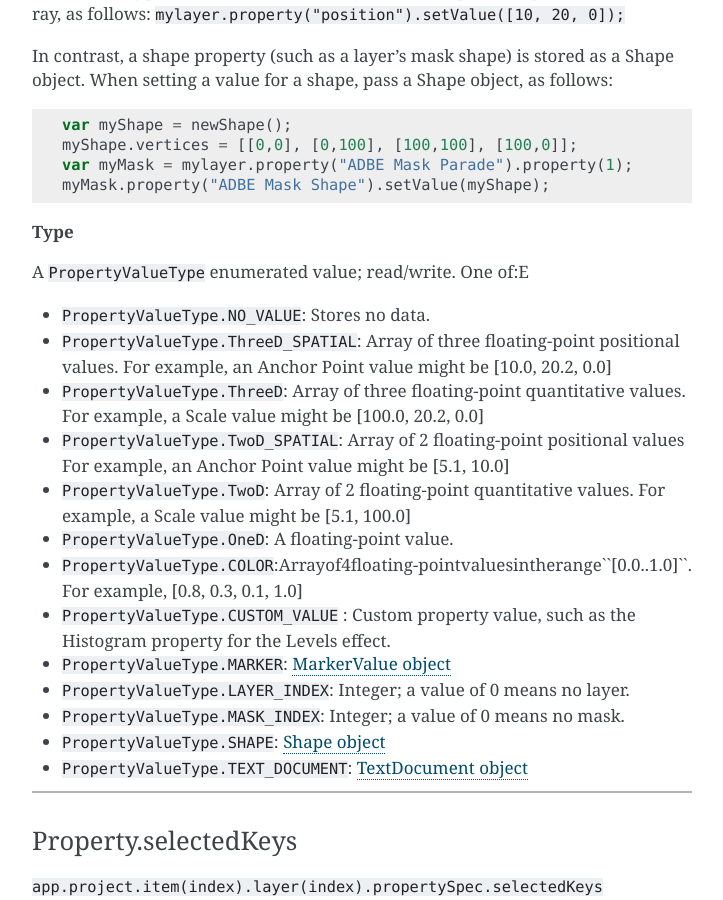
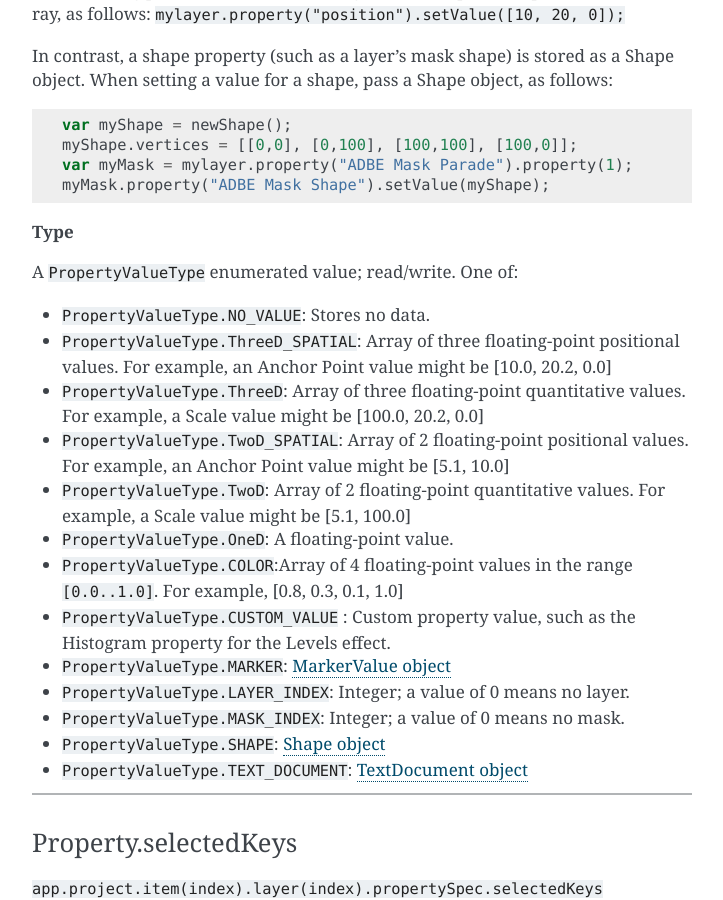
Before and after one commit to docsforadobe/after-effects-scripting-guide, a Sphinx documentation site: the page built from docs/property.rst, in a window 1280 px wide and 900 px high, scrolled down 8499 px. Shown: the whole window, without its empty margins (388-1111 px from the left). Built offline with Sphinx 7.4.7, drawn with Linux system fonts in a browser that asks for light colours.

Commit message:
Cleans up propertyValueType section

```diff
--- a/docs/property.rst
+++ b/docs/property.rst
@@ -409,15 +409,15 @@ In contrast, a shape property (such as a layer's mask shape) is stored as a Shap
 
 **Type**
 
-A ``PropertyValueType`` enumerated value; read/write. One of:E
+A ``PropertyValueType`` enumerated value; read/write. One of:
 
 -  ``PropertyValueType.NO_VALUE``: Stores no data.
 -  ``PropertyValueType.ThreeD_SPATIAL``: Array of three floating-point positional values. For example, an Anchor Point value might be [10.0, 20.2, 0.0]
 -  ``PropertyValueType.ThreeD``: Array of three floating-point quantitative values. For example, a Scale value might be [100.0, 20.2, 0.0]
--  ``PropertyValueType.TwoD_SPATIAL``: Array of 2 floating-point positional values For example, an Anchor Point value might be [5.1, 10.0]
+-  ``PropertyValueType.TwoD_SPATIAL``: Array of 2 floating-point positional values. For example, an Anchor Point value might be [5.1, 10.0]
 -  ``PropertyValueType.TwoD``: Array of 2 floating-point quantitative values. For example, a Scale value might be [5.1, 100.0]
 -  ``PropertyValueType.OneD``: A floating-point value.
--  ``PropertyValueType.COLOR``:Arrayof4floating-pointvaluesintherange``[0.0..1.0]``. For example, [0.8, 0.3, 0.1, 1.0]
+-  ``PropertyValueType.COLOR``:Array of 4 floating-point values in the range ``[0.0..1.0]``. For example, [0.8, 0.3, 0.1, 1.0]
 -  ``PropertyValueType.CUSTOM_VALUE`` : Custom property value, such as the Histogram property for the Levels effect.
 -  ``PropertyValueType.MARKER``: :ref:`MarkerValue`
 -  ``PropertyValueType.LAYER_INDEX``: Integer; a value of 0 means no layer.
```
